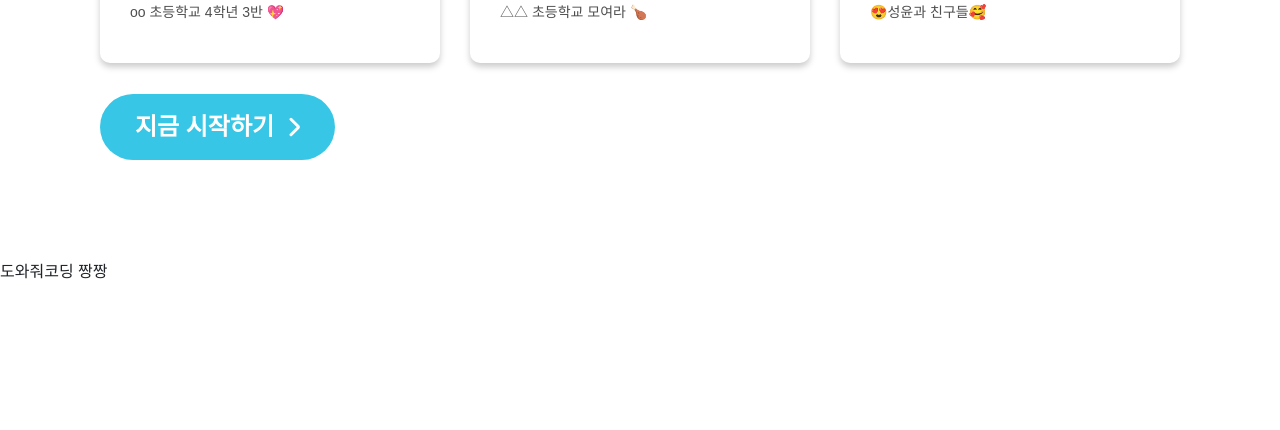
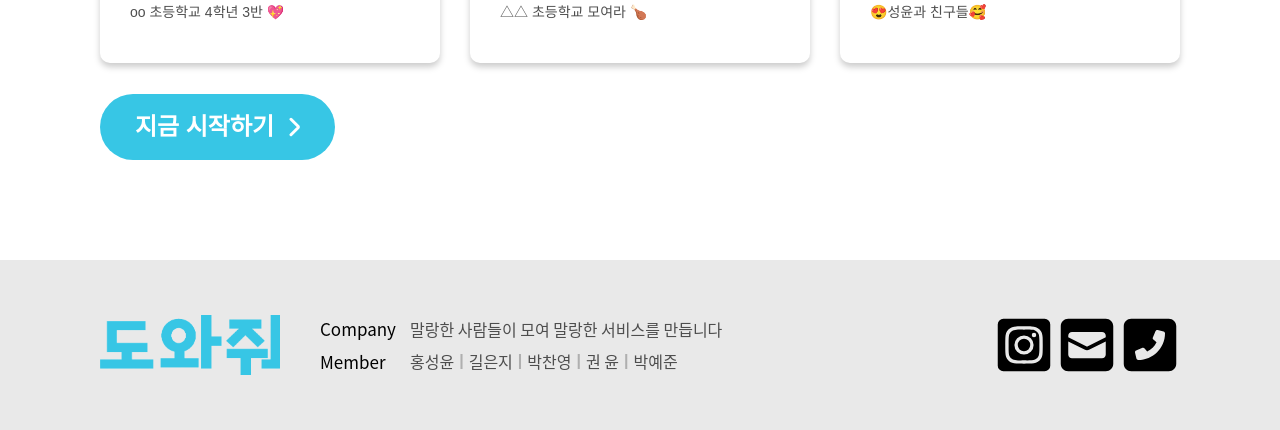
Before and after one commit to hongsy0113/Piro16_Help_Coding, a Django app: page / in a window 1280 px wide; the page is wider, and only the part inside the window is pictured. Shown: the part 2361-2791 px from the top of that part. Before the commit the page ends 2640 px from the top of that part, so only its background shows below. Run offline with Django 4.2, Linux system fonts and the light colour scheme; parts of the project's set-up code (start-up, migrations or seed data) failed here and were passed over; some libraries are stand-ins or nearby versions.

Commit message:
[DESIGN] footer 완료

```diff
--- a/static/css/base.css
+++ b/static/css/base.css
@@ -338,3 +338,86 @@ section {
   justify-content: center;
   align-items: center;
 }
+
+/* footer */
+footer {
+    background-color: #e9e9e9;
+}
+
+.footer__container {
+    width: 1080px;
+    height: 170px;
+    margin: 0 auto;
+
+    display: flex;
+    align-items: center;
+    justify-content: space-between;
+}
+
+.footer__text {
+    display: flex;
+    flex-direction: column;
+    gap: 7px;
+}
+
+.footer-left {
+    display: flex;
+    align-items: center;
+    gap: 40px;
+}
+
+.footer__logo img {
+    width: 180px;
+    height: 60px;
+}
+
+.footer__text--intro-box {
+    display: flex;
+    align-items: center;
+    gap: 20px;
+}
+
+.intro-box__top {
+    width: 70px;
+    color: black;
+    font-family: Noto Sans CJK KR;
+    font-size: 17px;
+    line-height: 150%;
+}
+
+.intro-box__bottom {
+    font-family: Noto Sans CJK KR;
+    font-size: 16px;
+    line-height: 150%;
+    color: #4e4e4e;
+}
+
+.intro-box__member span {
+    padding-right: 5px;
+}
+
+.intro-box__member {
+    display: flex;
+    align-items: center;
+}
+
+.intro-box__bar {
+    color: #afafaf;
+    font-weight: bold;
+}
+
+.footer__contact-box {
+    display: flex;
+    flex-direction: column;
+}
+
+.intro-box__icon {
+    display: flex;
+    align-items: center;
+    gap: 3px;
+}
+
+.footer__contact-box svg {
+    width: 60px;
+    height: 60px;
+}
--- a/static/css/question_create_modal.css
+++ b/static/css/question_create_modal.css
@@ -72,7 +72,7 @@
 .content__bottom--text span {
     font-family: Noto Sans CJK KR;
     font-weight: bold;
-    font-size: 24px;
+    font-size: 23px;
     line-height: 105%;
     text-align: center;
     color: #4e4e4e;
--- a/templates/base.html
+++ b/templates/base.html
@@ -253,7 +253,55 @@
         {% endblock %}
     </section>
     <footer>
-        도와줘코딩 짱짱
+        <div class="footer__container">
+            <div class="footer-left">
+                <div class="footer__logo">
+                    <img src="/static/image/footer_logo.png">
+                </div>
+
+                <div class="footer__text">
+                    <div class="footer__text--intro-box">
+                        <span class="intro-box__top">Company</span>
+                        <span class="intro-box__bottom">말랑한 사람들이 모여 말랑한 서비스를 만듭니다</span>
+                    </div>
+
+                    <div class="footer__text--intro-box">
+                        <span class="intro-box__top">Member</span>
+                        <div class="intro-box__member">
+                            <span class="intro-box__bottom">홍성윤</span>
+                            <span class="intro-box__bar">|</span>
+                            <span class="intro-box__bottom">길은지</span>
+                            <span class="intro-box__bar">|</span>
+                            <span class="intro-box__bottom">박찬영</span>
+                            <span class="intro-box__bar">|</span>
+                            <span class="intro-box__bottom">권  윤</span>
+                            <span class="intro-box__bar">|</span>
+                            <span class="intro-box__bottom">박예준</span>
+                        </div>
+                    </div>
+                </div>
+            </div>
+
+            <div class="footer-right">
+                <div class="footer__contact-box">
+                    <!-- <span class="intro-box__top">Contact</span> -->
+
+                    <div class="intro-box__icon">
+                        <!-- 인스타그램 -->
+                        <svg xmlns="http://www.w3.org/2000/svg" viewBox="0 0 448 512"><!--! Font Awesome Pro 6.0.0 by @fontawesome - https://fontawesome.com License - https://fontawesome.com/license (Commercial License) Copyright 2022 Fonticons, Inc. -->
+                        <path d="M224,202.66A53.34,53.34,0,1,0,277.36,256,53.38,53.38,0,0,0,224,202.66Zm124.71-41a54,54,0,0,0-30.41-30.41c-21-8.29-71-6.43-94.3-6.43s-73.25-1.93-94.31,6.43a54,54,0,0,0-30.41,30.41c-8.28,21-6.43,71.05-6.43,94.33S91,329.26,99.32,350.33a54,54,0,0,0,30.41,30.41c21,8.29,71,6.43,94.31,6.43s73.24,1.93,94.3-6.43a54,54,0,0,0,30.41-30.41c8.35-21,6.43-71.05,6.43-94.33S357.1,182.74,348.75,161.67ZM224,338a82,82,0,1,1,82-82A81.9,81.9,0,0,1,224,338Zm85.38-148.3a19.14,19.14,0,1,1,19.13-19.14A19.1,19.1,0,0,1,309.42,189.74ZM400,32H48A48,48,0,0,0,0,80V432a48,48,0,0,0,48,48H400a48,48,0,0,0,48-48V80A48,48,0,0,0,400,32ZM382.88,322c-1.29,25.63-7.14,48.34-25.85,67s-41.4,24.63-67,25.85c-26.41,1.49-105.59,1.49-132,0-25.63-1.29-48.26-7.15-67-25.85s-24.63-41.42-25.85-67c-1.49-26.42-1.49-105.61,0-132,1.29-25.63,7.07-48.34,25.85-67s41.47-24.56,67-25.78c26.41-1.49,105.59-1.49,132,0,25.63,1.29,48.33,7.15,67,25.85s24.63,41.42,25.85,67.05C384.37,216.44,384.37,295.56,382.88,322Z"/></svg>
+
+                        <!-- 메일 -->
+                        <svg xmlns="http://www.w3.org/2000/svg" viewBox="0 0 448 512"><!--! Font Awesome Pro 6.0.0 by @fontawesome - https://fontawesome.com License - https://fontawesome.com/license (Commercial License) Copyright 2022 Fonticons, Inc. -->
+                        <path d="M384 32H64C28.63 32 0 60.63 0 96v320c0 35.38 28.62 64 64 64h320c35.38 0 64-28.62 64-64V96C448 60.63 419.4 32 384 32zM384 336c0 17.67-14.33 32-32 32H96c-17.67 0-32-14.33-32-32V225.9l138.5 69.27C209.3 298.5 216.6 300.2 224 300.2s14.75-1.688 21.47-5.047L384 225.9V336zM384 190.1l-152.8 76.42c-4.5 2.25-9.812 2.25-14.31 0L64 190.1V176c0-17.67 14.33-32 32-32h256c17.67 0 32 14.33 32 32V190.1z"/></svg>
+
+                        <!-- 전화 -->
+                        <svg xmlns="http://www.w3.org/2000/svg" viewBox="0 0 448 512"><!--! Font Awesome Pro 6.0.0 by @fontawesome - https://fontawesome.com License - https://fontawesome.com/license (Commercial License) Copyright 2022 Fonticons, Inc. -->
+                        <path d="M0 96v320c0 35.35 28.65 64 64 64h320c35.35 0 64-28.65 64-64V96c0-35.35-28.65-64-64-64H64C28.65 32 0 60.65 0 96zM105.5 303.6l54.24-23.25c6.391-2.766 13.9-.9062 18.24 4.484l22.02 26.91c34.63-17 62.77-45.14 79.77-79.75l-26.91-22.05c-5.375-4.391-7.211-11.83-4.492-18.22l23.27-54.28c3.047-6.953 10.59-10.77 17.93-9.062l50.38 11.63c7.125 1.625 12.11 7.891 12.11 15.22c0 126.1-102.6 228.8-228.7 228.8c-7.336 0-13.6-4.984-15.24-12.11l-11.62-50.39C94.71 314.2 98.5 306.6 105.5 303.6z"/></svg>
+                    </div>
+                </div>
+            </div>
+        </div>
     </footer>
 
     <!-- Bootstrap Bundle with Popper -->
```
Also changed, not shown: static/image/footer_logo.png (added).
